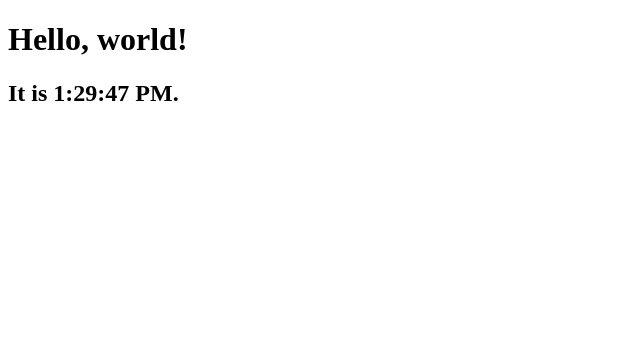
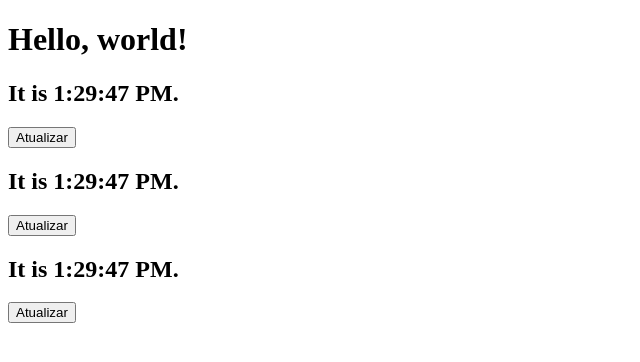
Before and after one commit to AbraaoAlves/empty-react, a React (Create React App) app: page / in a window 1280 px wide. Shown: the top 362 px of the page, without its empty margins (0-640 px from the left). Built offline with nearby package versions, Linux system fonts and the light colour scheme.

Commit message:
chore(index): add update button

```diff
--- a/src/index.js
+++ b/src/index.js
@@ -1,14 +1,31 @@
-import React from 'react';
-import ReactDOM from 'react-dom/client';
+import React, { useState } from "react";
+import ReactDOM from "react-dom/client";
 
-const root = ReactDOM.createRoot(document.getElementById('root'));
+const root = ReactDOM.createRoot(document.getElementById("root"));
 
-function Relogio(props) {
-  const date = props.date;
-  return <div>
-    <h1>Hello, world!</h1>
-    <h2>It is {date}.</h2>
-  </div>
+function Relogio() {
+  const [state, setState] = useState(new Date().toLocaleTimeString());
+
+  return (
+    <div>
+      <h2>It is {state}.</h2>
+
+      <button onClick={() => setState(new Date().toLocaleTimeString())}>
+        Atualizar
+      </button>
+    </div>
+  );
 }
 
-root.render(<Relogio date={new Date().toLocaleTimeString()} />);
+function App() {
+  return (
+    <>
+      <h1>Hello, world!</h1>
+      <Relogio />
+      <Relogio />
+      <Relogio />
+    </>
+  );
+}
+
+root.render(<App />);
```
